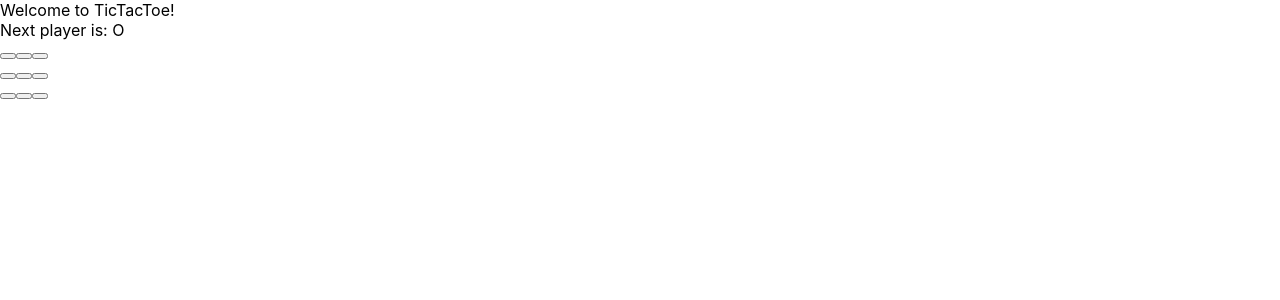
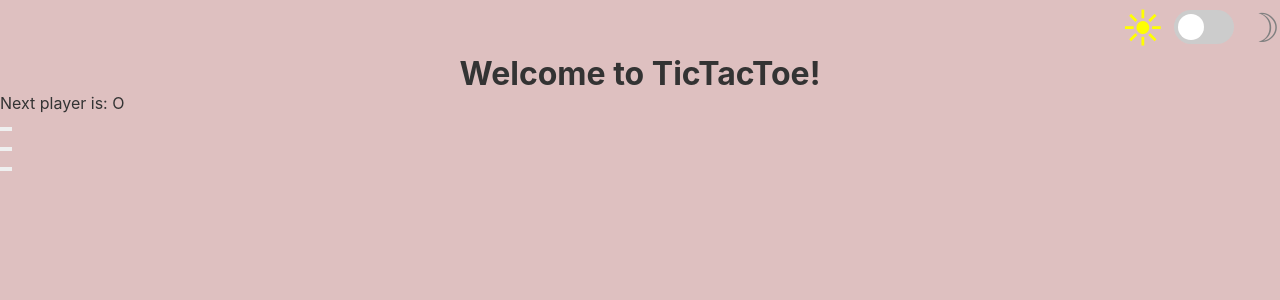
Before and after one commit to MuhammadAwaisGondal/TIcTacToe, a React (Create React App) app: page / in a window 1280 px wide. Shown: the top 300 px of the page. Built offline with nearby package versions, Linux system fonts and the light colour scheme.

Commit message:
1. Added Games.css to add style to the game. 2. Importing this css in Game.js 3. Added Mode.css to support Dark and Light modes. 4. Importing this css in App.js 5. Added code to switch between the two modes.

```diff
--- a/src/App.css
+++ b/src/App.css
@@ -36,3 +36,9 @@
     transform: rotate(360deg);
   }
 }
+
+.welcome{
+  display: flex;
+  justify-content: center;
+  align-items: center;
+}
--- a/src/App.js
+++ b/src/App.js
@@ -1,13 +1,28 @@
 import "./App.css";
+import "./Mode.css";
 import Game from "./Game/Game";
+import { useState } from "react";
 
 function App() {
   let wel = "Welcome to TicTacToe!";
+  const [darkMode, setDarkMode] = useState(false);
   return (
-    <>
-    <div className="wel">{wel}</div>
-    <Game />
-    </>
+    <div className={darkMode ? "dark-mode" : "light-mode"}>
+      <div className="container">
+        <span style={{ color: darkMode ? "grey" : "yellow" }}>☀︎</span>
+        <div className="switch-checkbox">
+          <label className="switch">
+            <input type="checkbox" onChange={() => setDarkMode(!darkMode)} />
+            <span className="slider round"> </span>
+          </label>
+        </div>
+        <span style={{ color: darkMode ? "#c96dfd" : "grey" }}>☽</span>
+      </div>
+      <div>
+        <h1 className="welcome">{wel}</h1>
+        <Game />
+      </div>
+    </div>
     );
 }
 
--- a/src/Game/Game.js
+++ b/src/Game/Game.js
@@ -1,4 +1,5 @@
 import { useState } from "react";
+import "./Games.css";
 
 function Square({ value, onSquareClick }) {
   return (
--- /dev/null
+++ b/src/Game/Games.css
@@ -0,0 +1,11 @@
+.Square {
+    text-align: center;
+}
+
+.Board {
+    text-align: center;
+}
+
+.Game {
+    box-align: center;
+}
--- /dev/null
+++ b/src/Mode.css
@@ -0,0 +1,114 @@
+* {
+    box-sizing: border-box;
+    margin: 0px;
+    padding: 0px;
+  }
+  #root {
+    height: 100%;
+  }
+
+  html,
+  body {
+    min-height: 100vh;
+    height: 100%;
+  }
+
+  span {
+    font-size: 40px;
+  }
+
+  .dark-mode {
+    background-color: #1a1919;
+    color: #999;
+    height: 100%;
+    transition: background-color 0.25s ease-in-out;
+  }
+
+  .light-mode {
+    background-color: #dec0c0;
+    color: #333;
+    height: 100%;
+    transition: background-color 0.25s ease-in-out;
+  }
+
+  .container {
+    display: flex;
+    justify-content: right;
+    align-items: center;
+  }
+
+  .switch {
+    position: relative;
+    display: inline-block;
+    width: 60px;
+    height: 14px;
+  }
+
+  .switch input {
+    opacity: 0;
+    width: 0;
+    height: 0;
+  }
+
+  .switch {
+    position: relative;
+    display: inline-block;
+    width: 60px;
+    height: 34px;
+  }
+
+  .switch input {
+    opacity: 0;
+    width: 0;
+    height: 0;
+  }
+
+  .slider {
+    position: absolute;
+    cursor: pointer;
+    top: 0;
+    left: 0;
+    right: 0;
+    bottom: 0;
+    background-color: #ccc;
+    -webkit-transition: 0.4s;
+    transition: 0.4s;
+  }
+
+  .slider:before {
+    position: absolute;
+    content: "";
+    height: 26px;
+    width: 26px;
+    left: 4px;
+    bottom: 4px;
+    background-color: white;
+    -webkit-transition: 0.4s;
+    transition: 0.4s;
+  }
+
+  input:checked + .slider {
+    background-color: #19a2c1;
+  }
+
+  input:focus + .slider {
+    box-shadow: 0 0 1px #2196f3;
+  }
+
+  input:checked + .slider:before {
+    -webkit-transform: translateX(26px);
+    -ms-transform: translateX(26px);
+    transform: translateX(26px);
+  }
+
+  /* Rounded sliders */
+  .slider.round {
+    border-radius: 34px;
+  }
+
+  .slider.round:before {
+    border-radius: 50%;
+  }
+  .switch-checkbox {
+    padding: 10px;
+  }
```
